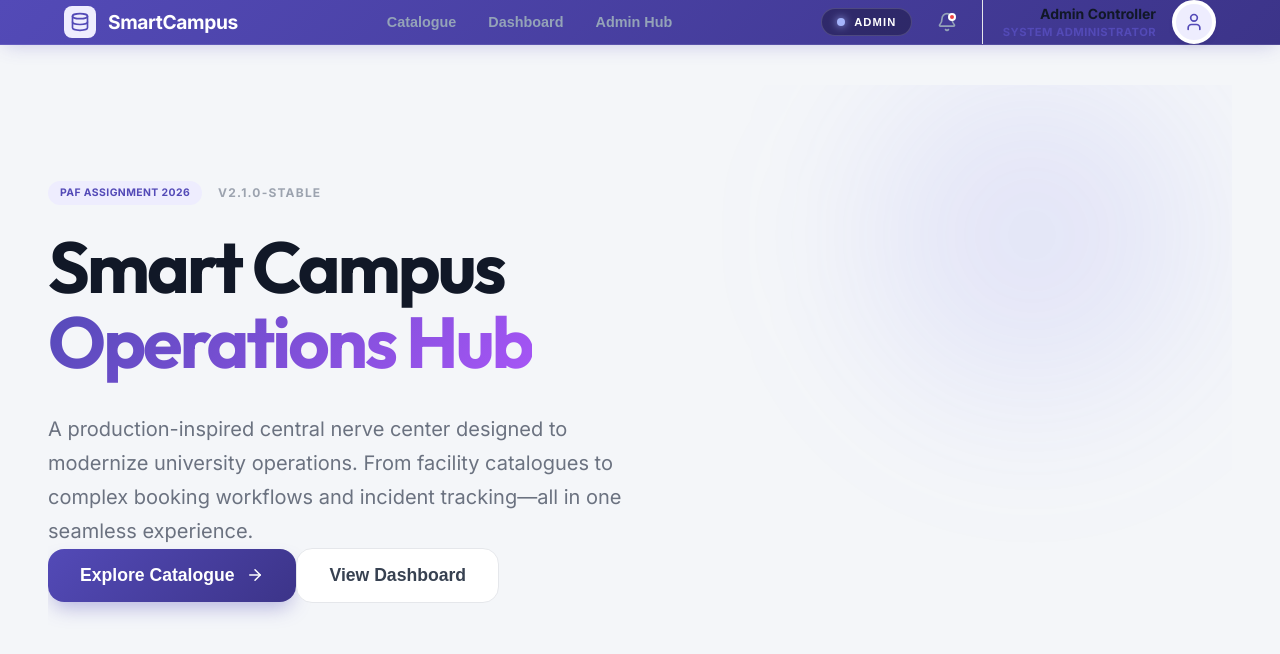
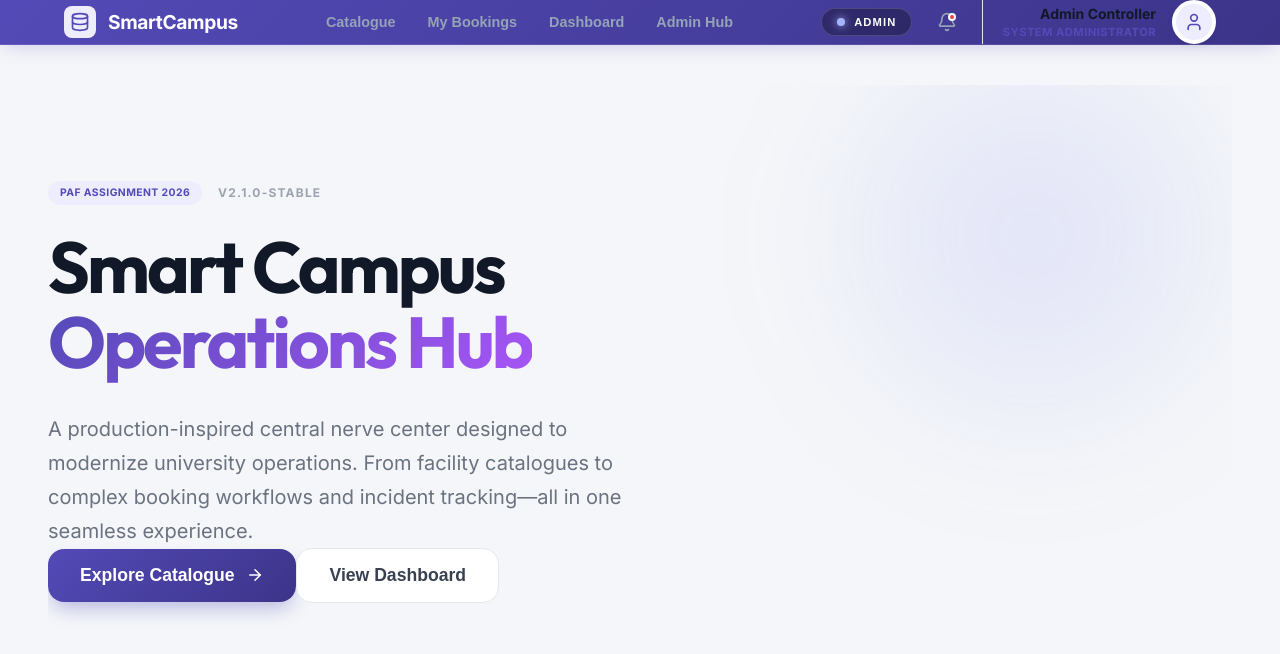
Before and after one commit to ishini-kavishka/it3030-paf-2026-smart-campus-group07, a React (Create React App) app in the folder frontend/: page / in a window 1280 px wide. Shown: the top 654 px of the page. Built offline with nearby package versions, Linux system fonts and the light colour scheme.

Commit message:
feat: implement Sidebar and Header navigation components for the SmartCampus portal

```diff
--- a/frontend/src/components/Header.js
+++ b/frontend/src/components/Header.js
@@ -101,6 +101,12 @@ const Header = ({ currentTab, onNavigate, userRole, setUserRole }) => {
             {isHome ? (
               <nav className="header-nav">
                 <button onClick={() => navigate('catalogue')}>Catalogue</button>
+                <button
+                  className={currentTab === 'my-bookings' ? 'active-nav' : ''}
+                  onClick={() => navigate('my-bookings')}
+                >
+                  My Bookings
+                </button>
                 {userRole === 'admin' && <button onClick={() => navigate('dashboard')}>Dashboard</button>}
                 {userRole === 'admin' && <button onClick={() => navigate('admin')}>Admin Hub</button>}
               </nav>
--- a/frontend/src/components/Sidebar.js
+++ b/frontend/src/components/Sidebar.js
@@ -30,7 +30,6 @@ const Sidebar = ({ currentTab, setTab }) => {
     {
       section: 'Operations',
       items: [
-        { id: 'my-bookings', icon: CalendarClock, label: 'My Bookings', tag: 'Client' },
         { id: 'admin-bookings', icon: CalendarClock, label: 'Admin Bookings', tag: 'Admin' },
         { id: 'maintenance', icon: Wrench, label: 'Maintenance' },
         { id: 'notifications', icon: Bell, label: 'Notifications' },
```
